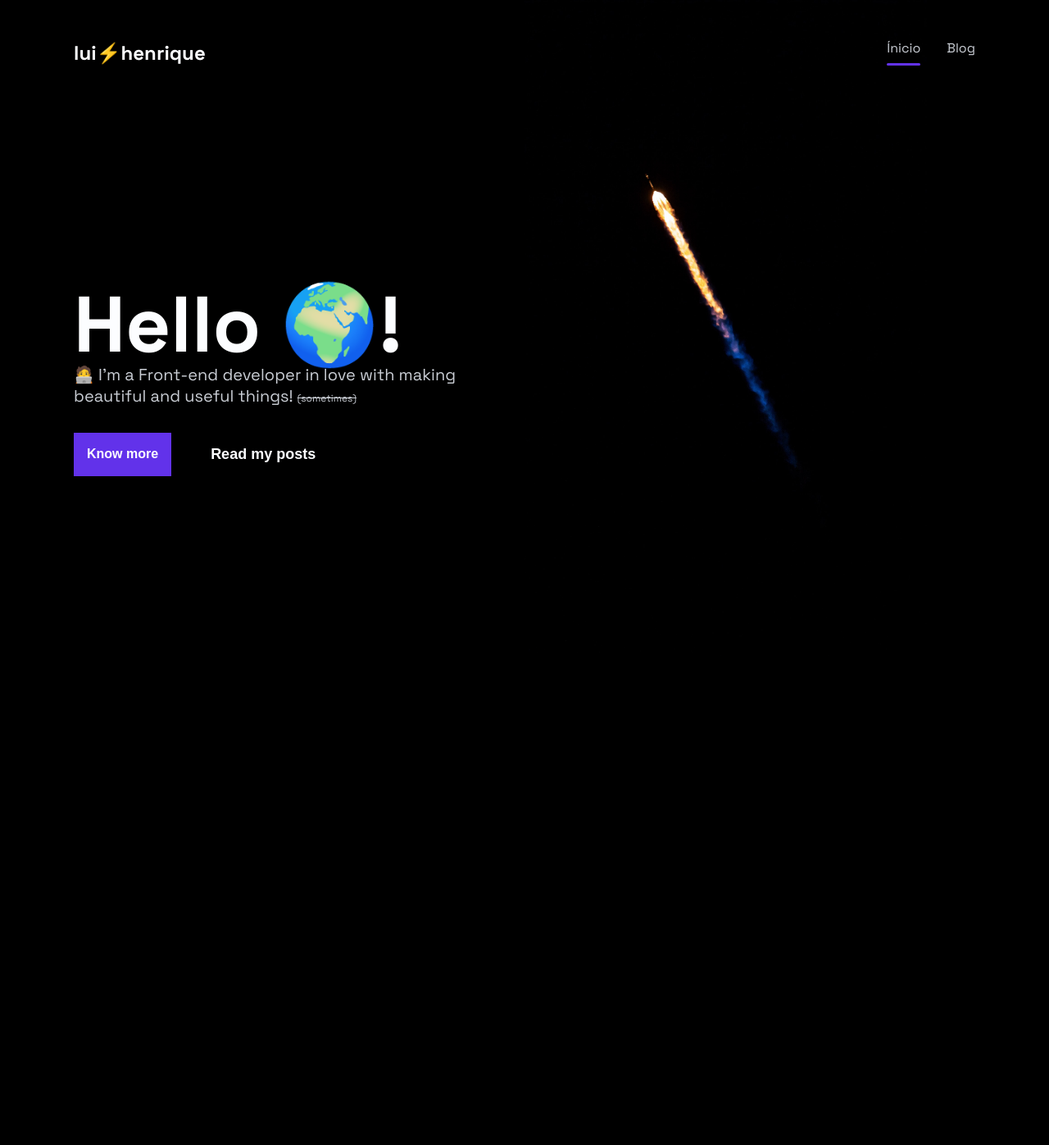
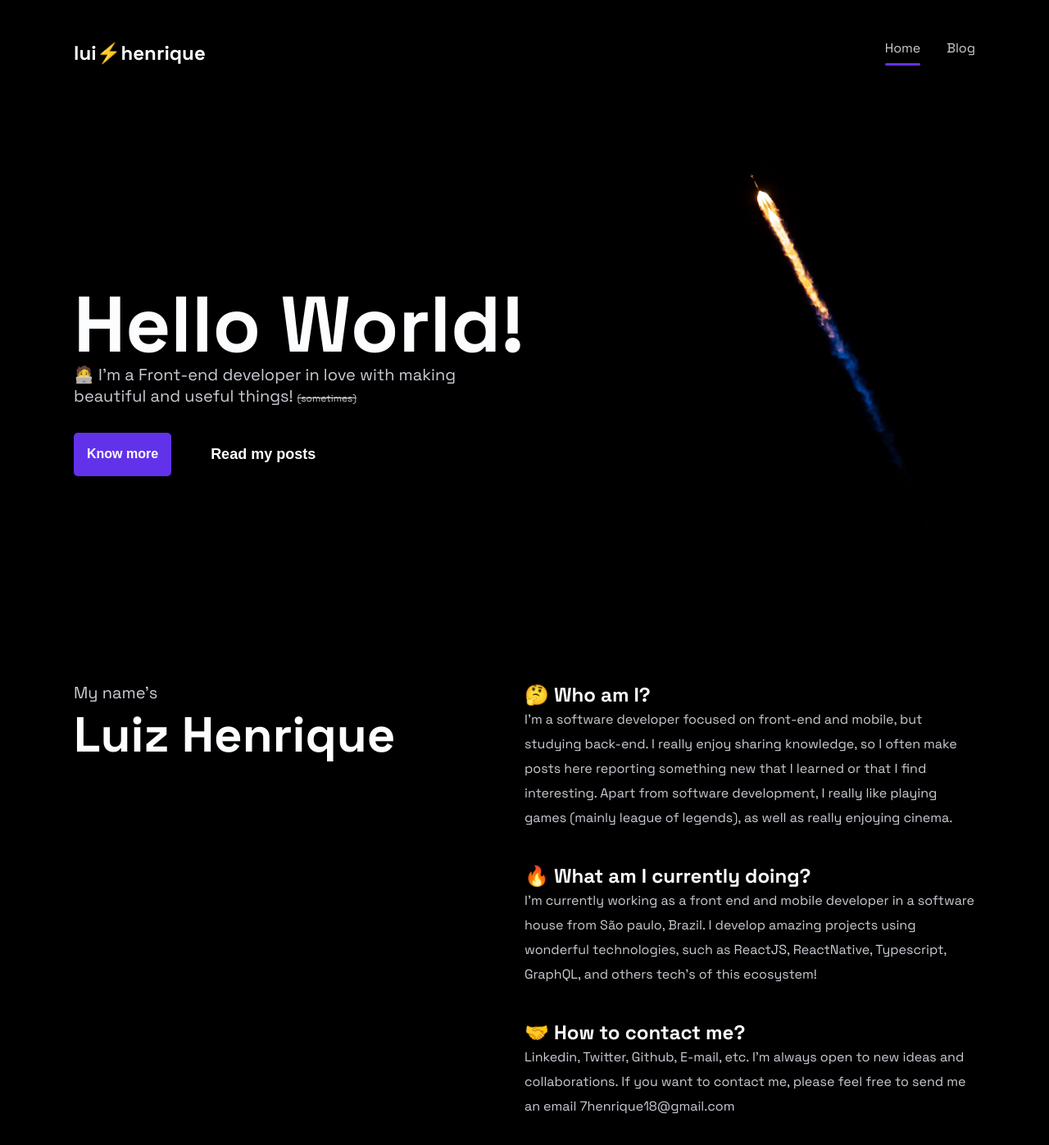
Before and after one commit to lui7henrique/blog, a Next.js app: page / in a window 1280 px wide. Shown: the whole page at 82% size. Before the commit the page ends 800 px from the top, so only its background shows below. Built offline with nearby package versions, Linux system fonts and the light colour scheme.

Commit message:
:lipstick: About me

```diff
--- a/next.config.js
+++ b/next.config.js
@@ -8,6 +8,6 @@ module.exports = withPWA({
     disable: !isProd
   },
   images: {
-    domains: ["media.graphcms.com"]
+    domains: ["media.graphcms.com", "github.com"]
   }
 })
--- a/src/components/Button/index.tsx
+++ b/src/components/Button/index.tsx
@@ -18,7 +18,7 @@ export const Button = (props: ButtonProps) => {
     backgroundColor = theme.colors.primary,
     textColor = theme.colors.title,
     fontSize = "md",
-    borderRadius = "0px",
+    borderRadius = "5px",
     ...rest
   } = props
 
--- a/src/components/Header/index.tsx
+++ b/src/components/Header/index.tsx
@@ -29,7 +29,7 @@ export const Header = () => {
     <S.Header>
       <S.Logo>lui⚡️henrique</S.Logo>
       <S.Nav>
-        <NavLink href="/" label="Ínicio" />
+        <NavLink href="/" label="Home" />
         <NavLink href="/blog" label="Blog" />
         {/* <Button label="Contact-me" borderRadius="25px" /> */}
       </S.Nav>
--- a/src/styles/global.ts
+++ b/src/styles/global.ts
@@ -24,6 +24,8 @@ export const GlobalStyles = createGlobalStyle`
     font-family: 'Space Grotesk', serif;
     background-color: ${({ theme }) => theme.colors.background};
     color: ${({ theme }) => theme.colors.text};
+
+    overflow-x: hidden;
   }
 
   h1, h2, h3, h4, h5, h6 {
--- a/src/styles/theme.ts
+++ b/src/styles/theme.ts
@@ -8,6 +8,7 @@ export default {
     secondary_dark: "#03934B",
 
     background: "#000000",
+    shape: "#121212",
 
     title: "#FCFDFF",
     text: "#C9CDD4"
--- /dev/null
+++ b/src/templates/HomeTemplate/AboutMe/index.tsx
@@ -0,0 +1,53 @@
+import Link from "next/image"
+import { useMemo } from "react"
+
+import * as S from "./styles"
+
+export const AboutMe = () => {
+  const sections = useMemo(
+    () => [
+      {
+        title: "🤔 Who am I?",
+        content:
+          "I'm a software developer focused on front-end and mobile, but studying back-end. I really enjoy sharing knowledge, so I often make posts here reporting something new that I learned or that I find interesting. Apart from software development, I really like playing games (mainly league of legends), as well as really enjoying cinema."
+      },
+      {
+        title: "🔥 What am I currently doing? ",
+        content:
+          "I'm currently working as a front end and mobile developer in a software house  from São paulo, Brazil. I develop amazing projects using wonderful technologies, such as ReactJS, ReactNative, Typescript, GraphQL, and others tech's of this ecosystem!"
+      },
+      {
+        title: "🤝 How to contact me?",
+        content:
+          "Linkedin, Twitter, Github, E-mail, etc. I'm always open to new ideas and collaborations. If you want to contact me, please feel free to send me an email 7henrique18@gmail.com"
+      }
+    ],
+    []
+  )
+
+  return (
+    <S.Container>
+      <S.Content>
+        <S.ContentInfo>
+          <S.ContentTitles>
+            <S.ContentSubTitle>My name&apos;s </S.ContentSubTitle>
+            <S.ContentTitle>Luiz Henrique</S.ContentTitle>
+          </S.ContentTitles>
+        </S.ContentInfo>
+
+        <S.ContentSections>
+          {sections.map((section) => {
+            return (
+              <S.ContentSection key={section.title}>
+                <S.ContentSectionTitle>{section.title}</S.ContentSectionTitle>
+                <S.ContentSectionDescription>
+                  {section.content}
+                </S.ContentSectionDescription>
+              </S.ContentSection>
+            )
+          })}
+        </S.ContentSections>
+      </S.Content>
+    </S.Container>
+  )
+}
--- /dev/null
+++ b/src/templates/HomeTemplate/AboutMe/styles.ts
@@ -0,0 +1,65 @@
+import styled from "styled-components"
+
+export const Container = styled.section`
+  width: 100vw;
+  padding: ${({ theme }) => theme.space["8"]} 0;
+`
+
+export const Content = styled.div`
+  width: 100%;
+  padding: 0 ${({ theme }) => theme.space["4"]};
+
+  max-width: ${({ theme }) => theme.sizes.maxWidth};
+  margin: 0 auto;
+
+  display: flex;
+
+  @media (max-width: ${({ theme }) => theme.breakpoints.lg}) {
+    flex-direction: column;
+  }
+`
+
+export const ContentInfo = styled.div`
+  display: flex;
+  width: 50%;
+  gap: ${({ theme }) => theme.space["2"]};
+
+  @media (max-width: ${({ theme }) => theme.breakpoints.lg}) {
+    width: 100%;
+  }
+`
+
+export const ContentTitles = styled.aside`
+  display: flex;
+  flex-direction: column;
+`
+
+export const ContentSubTitle = styled.sub`
+  font-size: ${({ theme }) => theme.fontSizes["xl"]};
+`
+
+export const ContentTitle = styled.h2`
+  font-size: ${({ theme }) => theme.fontSizes["6xl"]};
+`
+
+export const ContentSections = styled.article`
+  width: 50%;
+  display: flex;
+  flex-direction: column;
+
+  gap: ${({ theme }) => theme.space["10"]};
+
+  @media (max-width: ${({ theme }) => theme.breakpoints.lg}) {
+    width: 100%;
+  }
+`
+
+export const ContentSection = styled.div``
+
+export const ContentSectionTitle = styled.h3`
+  font-size: ${({ theme }) => theme.fontSizes["2xl"]};
+`
+
+export const ContentSectionDescription = styled.p`
+  line-height: 30px;
+`
--- a/src/templates/HomeTemplate/HeroSection/index.tsx
+++ b/src/templates/HomeTemplate/HeroSection/index.tsx
@@ -6,9 +6,9 @@ export const HeroSection = () => {
   return (
     <S.Container>
       <S.Article>
-        <S.ArticleTitle>Hello 🌍!</S.ArticleTitle>
+        <S.ArticleTitle>Hello World!</S.ArticleTitle>
         <S.ArticleDescription>
-          🧑‍💻 I'm a Front-end developer in love with making beautiful and
+          🧑‍💻 I&apos;m a Front-end developer in love with making beautiful and
           useful things! <span>(sometimes)</span>
         </S.ArticleDescription>
         <S.ArticleActions>
--- a/src/templates/HomeTemplate/HeroSection/styles.ts
+++ b/src/templates/HomeTemplate/HeroSection/styles.ts
@@ -1,6 +1,6 @@
 import styled from "styled-components"
 
-export const Container = styled.div`
+export const Container = styled.section`
   max-width: ${({ theme }) => theme.sizes.maxWidth};
   padding: 0 ${({ theme }) => theme.space["4"]};
   margin: 0 auto;
--- a/src/templates/HomeTemplate/index.tsx
+++ b/src/templates/HomeTemplate/index.tsx
@@ -1,15 +1,19 @@
 /* eslint-disable @next/next/no-img-element */
 import { Header } from "components/Header"
 
+import { AboutMe } from "./AboutMe"
 import { HeroSection } from "./HeroSection"
 import * as S from "./styles"
 
 export const HomeTemplate = () => {
   return (
-    <S.HeroContainer>
-      <S.BannerWrapper />
-      <Header />
-      <HeroSection />
-    </S.HeroContainer>
+    <>
+      <S.HeroContainer>
+        <S.BannerWrapper />
+        <Header />
+        <HeroSection />
+      </S.HeroContainer>
+      <AboutMe />
+    </>
   )
 }
--- a/src/templates/HomeTemplate/styles.ts
+++ b/src/templates/HomeTemplate/styles.ts
@@ -2,6 +2,7 @@ import styled from "styled-components"
 
 export const HeroContainer = styled.div`
   height: 100vh;
+  position: relative;
 `
 
 export const FakeBox = styled.div``
@@ -16,7 +17,7 @@ export const BannerWrapper = styled.div`
   background-repeat: no-repeat;
   background-attachment: fixed;
 
-  position: fixed;
+  position: absolute;
   right: 0;
   z-index: -1;
 
```
